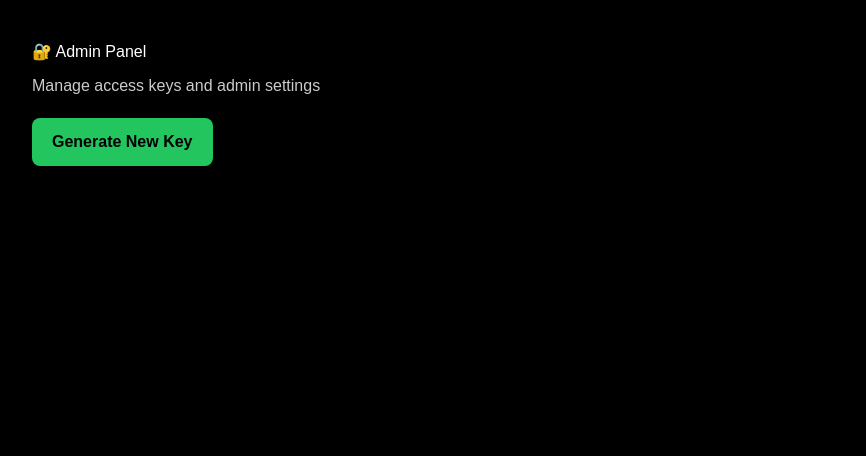
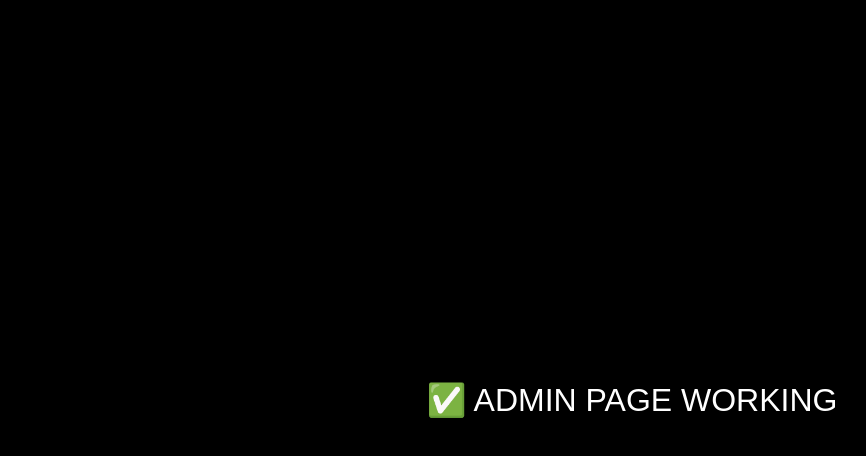
Before and after one commit to naman2012333-design/insta-shadow-2.0, a Next.js app: page /admin in a window 1280 px wide. Shown: the top 456 px of the page, without its empty margins (8-874 px from the left). Built offline with nearby package versions, Linux system fonts and the light colour scheme.

Commit message:
Confirm admin route rendering

```diff
--- a/src/app/admin/page.tsx
+++ b/src/app/admin/page.tsx
@@ -1,35 +1,18 @@
 export default function AdminPage() {
   return (
-    <main
+    <div
       style={{
         minHeight: "100vh",
-        backgroundColor: "#000",
-        color: "#fff",
-        padding: "40px",
-        fontFamily: "Arial, sans-serif",
+        background: "black",
+        color: "white",
+        display: "flex",
+        alignItems: "center",
+        justifyContent: "center",
+        fontSize: "32px",
+        fontFamily: "Arial",
       }}
     >
-      <h1>🔐 Admin Panel</h1>
-
-      <p style={{ marginTop: "10px", opacity: 0.8 }}>
-        Manage access keys and admin settings
-      </p>
-
-      <button
-        style={{
-          marginTop: "20px",
-          padding: "12px 20px",
-          borderRadius: "8px",
-          backgroundColor: "#22c55e",
-          color: "#000",
-          border: "none",
-          fontWeight: "bold",
-          cursor: "pointer",
-        }}
-        onClick={() => alert("Admin access granted")}
-      >
-        Generate New Key
-      </button>
-    </main>
+      ✅ ADMIN PAGE WORKING
+    </div>
   );
 }
```
